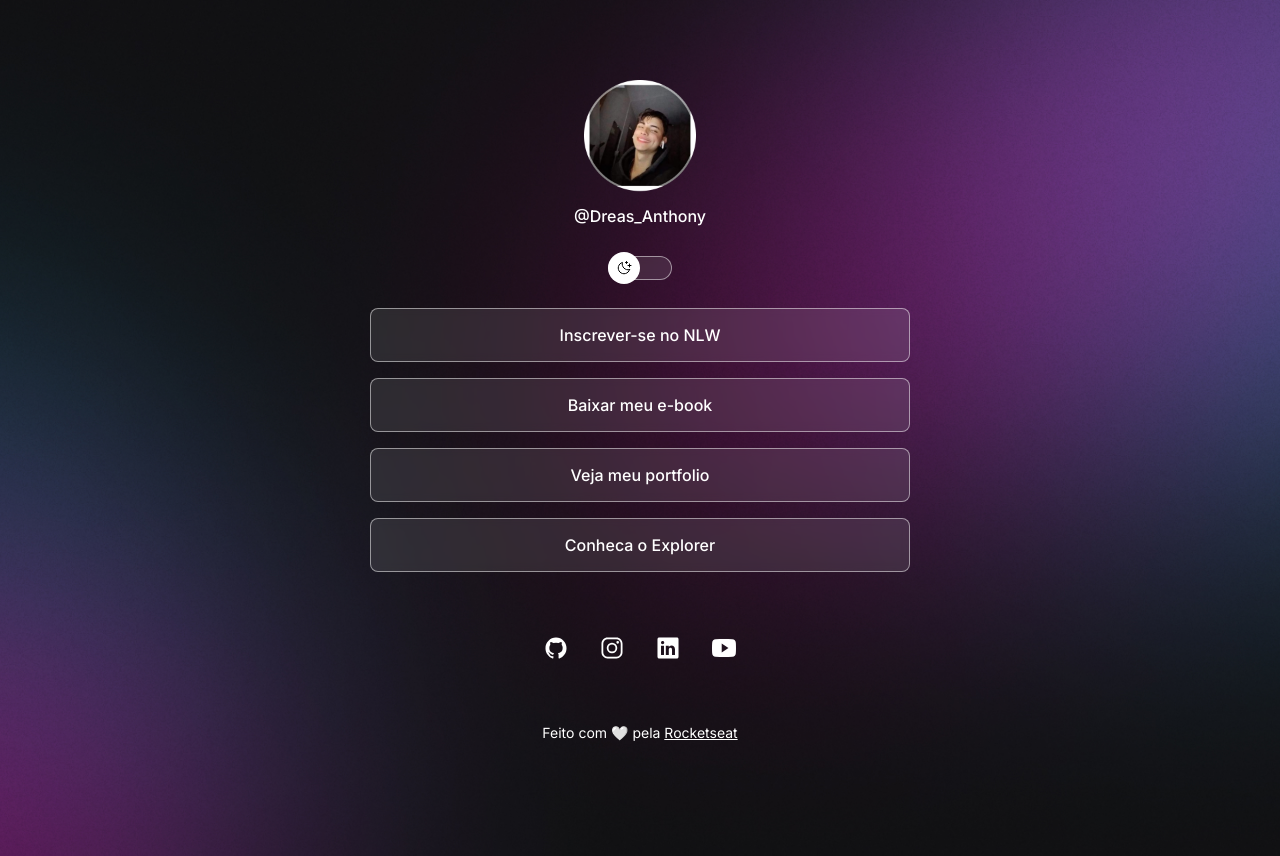
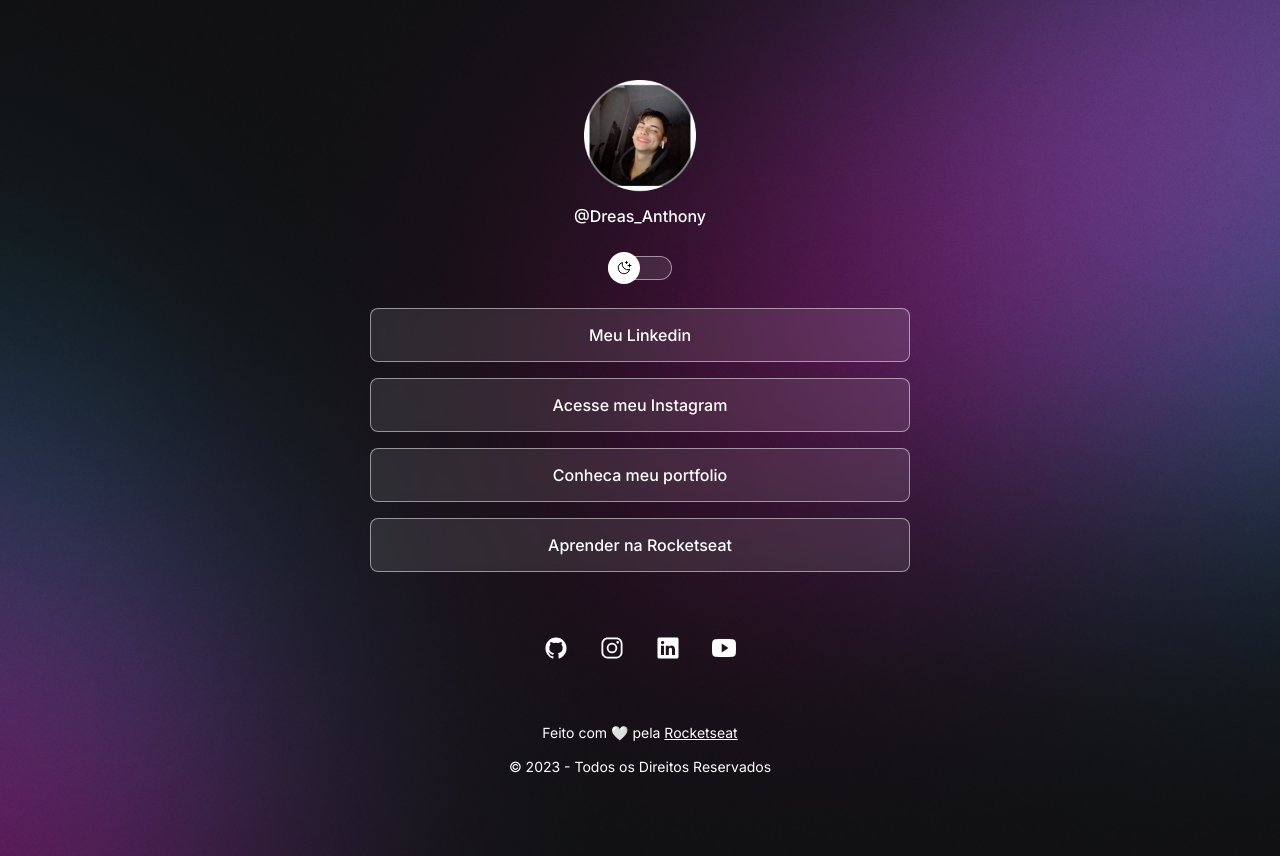
Before and after one commit to oiDreas/DevLinks, a plain HTML site: page index.html in a window 1280 px wide. Drawn offline with nearby package versions, Linux system fonts and the light colour scheme.

Commit message:
Modificando e adicionando informacoes no HTML

```diff
--- a/index.html
+++ b/index.html
@@ -32,16 +32,16 @@
 
       <ul>
         <li>
-          <a href="#" target="_blank"> Inscrever-se no NLW</a>
+          <a href="#" target="_blank"> Meu Linkedin </a>
         </li>
         <li>
-          <a href="#" target="_blank"> Baixar meu e-book</a>
+          <a href="#" target="_blank"> Acesse meu Instagram  </a>
         </li>
         <li>
-          <a href="https://github.com/oiDreas" target="_blank"> Veja meu portfolio</a>
+          <a href="https://github.com/oiDreas" target="_blank"> Conheca meu portfolio </a>
         </li>
         <li>
-          <a href="#" target="_blank"> Conheca o Explorer</a>
+          <a href="#" target="_blank"> Aprender na Rocketseat </a>
         </li>
       </ul>
 
@@ -65,6 +65,9 @@
 
     <footer>
       Feito com 🤍 pela <a href="https://rocketseat.com.br/" target="_blank">Rocketseat</a>
+      <br>
+      <br>
+      &copy; 2023 - Todos os Direitos Reservados
     </footer>
 
     <script type="module" src="https://unpkg.com/ionicons@7.1.0/dist/ionicons/ionicons.esm.js"></script>
```
